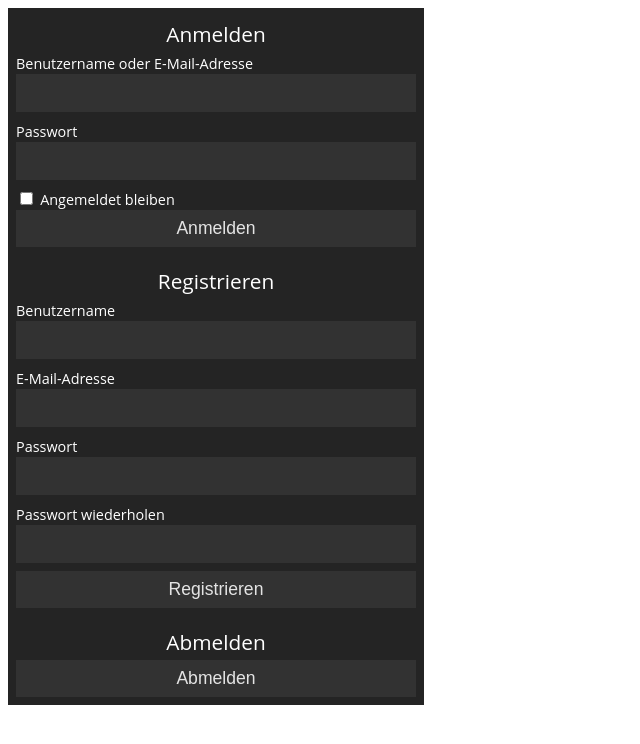
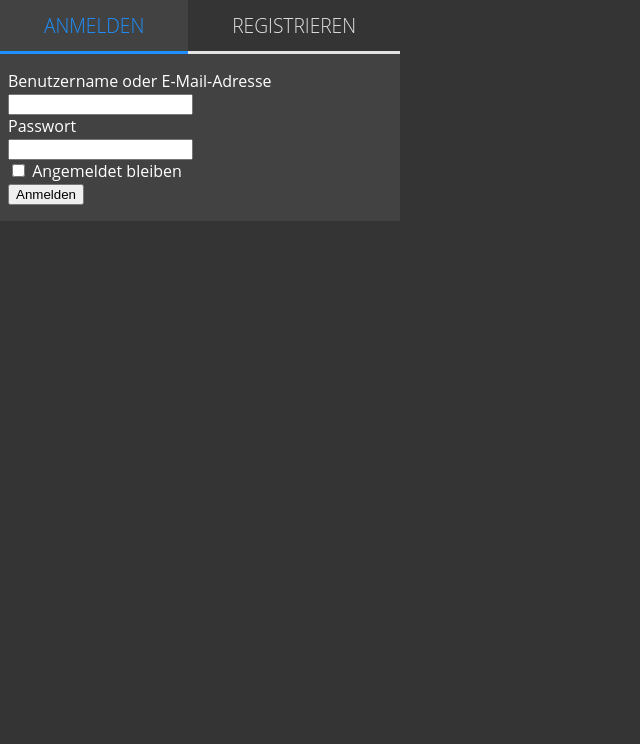
Before and after one commit to kaiwessela/Astronauth, a PHP site: page / in a window 1280 px wide. Shown: the top 744 px of the page, without its empty margins (0-640 px from the left). Run offline with PHP 8.4, Linux system fonts and the light colour scheme.

Commit message:
frontend style

```diff
--- a/index.php
+++ b/index.php
@@ -7,10 +7,26 @@ session_start();
 		<meta charset="utf-8">
 		<link rel="stylesheet" type="text/css" href="style.css">
 	</head>
-	<body>
-		<div id="astro-signin" class="astro astro-box">
-			<h1>Anmelden</h1>
-			<form id="astro-signin" action="api/endpoint.php?action=signin" method="POST">
+	<body class="astro astro-body">
+		<div class="astro astro-bar">
+			<div class="astro astro-tab active" id="astro-tab-signin">
+				<a href="?tab=signin" id="astro-tab-link-signin">
+					<h1>Anmelden</h1>
+				</a>
+			</div>
+			<div class="astro astro-tab enabled" id="astro-tab-signup">
+				<a href="?tab=signup" id="astro-tab-link-signup">
+					<h1>Registrieren</h1>
+				</a>
+			</div>
+			<div class="astro astro-tab disabled" id="astro-tab-signoff">
+				<a href="?tab=signoff" id="astro-tab-link-signoff">
+					<h1>Abmelden</h1>
+				</a>
+			</div>
+		</div>
+		<div id="astro-signin" class="astro astro-box active">
+			<form id="astro-signin-form" action="api/endpoint.php?action=signin" method="POST">
 				<label for="astro-signin-user">Benutzername oder E-Mail-Adresse</label><br>
 				<input type="text" id="astro-signin-user" name="user"><br>
 				<label for="astro-signin-password">Passwort</label><br>
@@ -21,7 +37,6 @@ session_start();
 			</form>
 		</div>
 		<div id="astro-signup" class="astro astro-box">
-			<h1>Registrieren</h1>
 			<form id="astro-signup-form" action="api/endpoint.php?action=signup" method="POST">
 				<label for="astro-signup-username">Benutzername</label><br>
 				<input type="text" id="astro-signup-username" name="username"><br>
@@ -34,11 +49,11 @@ session_start();
 				<input type="submit" value="Registrieren">
 			</form>
 		</div>
-		<div id="astro-signoff" class="astro astro-box"><!-- astro-disabled -->
-			<h1>Abmelden</h1>
+		<div id="astro-signoff" class="astro astro-box">
 			<form id="astro-signoff-form" action="api/endpoint.php?action=signoff" method="POST">
 				<input type="submit" value="Abmelden">
 			</form>
 		</div>
+		<script src="script.js"></script>
 	</body>
 </html>
--- a/style.css
+++ b/style.css
@@ -1,67 +1,63 @@
-.astro-box {
-	/*background-image: radial-gradient(circle farthest-side, #202092, #09092a);*/
-	background-color: #242424;
+html, body {
+	font-family: 'Open Sans';
 	font-size: 100%;
-	font-family: 'Open Sans';
-	font-weight: 400;
-	padding: 0.5rem;
-	color: white;
-	width: 25rem;
 }
 
-.astro-disabled {
+.astro-body {
+	width: 25rem;
+	background-color: #343434;
+	color: #ffffff;
+	margin: 0;
+}
+
+.astro-bar {
+	display: flex;
+	align-items: baseline;
+}
+
+.astro-tab {
+	text-align: center;
+	flex-grow: 1;
+	border-bottom: 0.2rem solid #343434;
+	padding: -0.2rem;
+}
+
+.astro-tab[class~=active] {
+	color: dodgerblue;
+	border-color: dodgerblue;
+	background-color: #ffffff11;
+}
+
+.astro-tab[class~=enabled] {
+	color: #e3e3e3;
+	border-color: #e3e3e3;
+}
+
+.astro-tab[class~=disabled] {
 	display: none;
 }
 
-.astro h1 {
-	margin: 0;
-	padding: 0.25rem 0;
-	text-align: center;
-	font-size: 1.3rem;
-	font-weight: 400;
+.astro-tab a {
+	color: inherit;
+	text-decoration: inherit;
 }
 
-.astro label {
-	font-size: 0.9rem;
+.astro-tab h1 {
+	line-height: 1.2rem;
+	font-size: 1.2rem;
+	padding: 0.2rem 0;
+	font-weight: 300;
+	text-transform: uppercase;
+	font-stretch: extra-expanded;
 }
 
-.astro input[type=text],
-.astro input[type=email],
-.astro input[type=password] {
-	width: 100%;
-	box-sizing: border-box;
-	background-color: #ffffff10;
-	color: #ffffffdd;
-	font-family: 'Hack';
-	font-size: 1.2rem;
-	border: none;
-	padding: 0.5rem 1rem;
-	margin: 0 0 0.5rem 0;
-	transition-duration: 0.25s;
+/* ------------ */
+.astro-box {
+	display: none;
+	padding: 1rem 0.5rem;
 }
 
-.astro input[type=text]:hover,
-.astro input[type=text]:focus,
-.astro input[type=email]:hover,
-.astro input[type=email]:focus,
-.astro input[type=password]:hover,
-.astro input[type=password]:focus {
-	background-color: #ffffff20;
+.astro-box[class~=active] {
+	display: block;
+	background-color: #ffffff11;
 }
-
-.astro input[type=checkbox] {
-	border: none;
-	background-color: #ffffff10;
-}
-
-.astro input[type=submit] {
-	box-sizing: border-box;
-	background-color: #ffffff10;
-	color: #ffffffdd;
-	border: none;
-	padding: 0.5rem 1rem;
-	margin: 0;
-	font-size: 1.1rem;
-	transition-duration: 0.25s;
-	width: 100%;
-}
```
Also changed, not shown: script.js (added).
